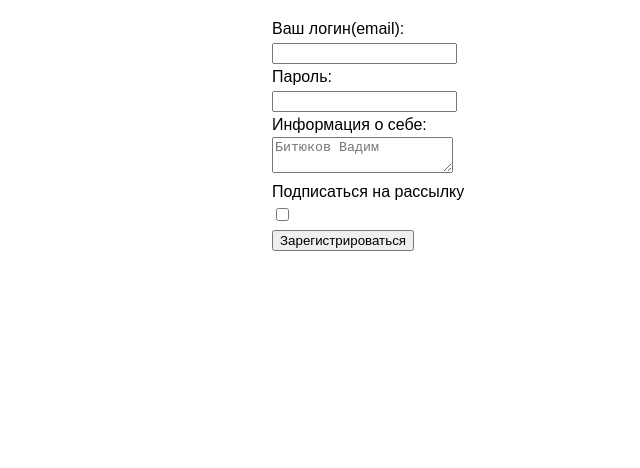
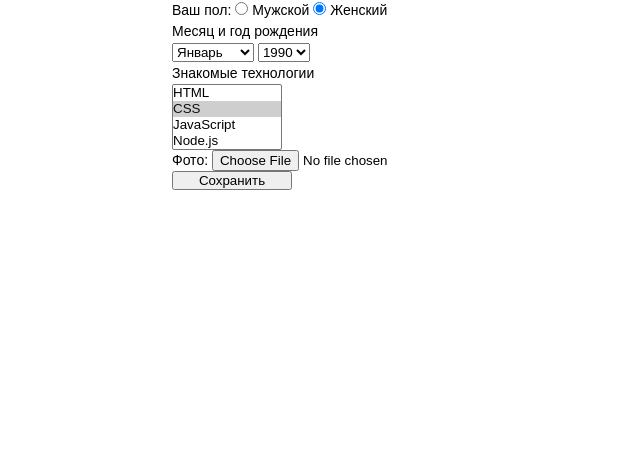
Before and after one commit to GoditZ/FormReg, a plain HTML site: page index.html in a window 1280 px wide. Shown: the part 332-800 px from the top of the page, without its empty margins (268-908 px from the left). Drawn offline with Linux system fonts and the light colour scheme.

Commit message:
Add files via upload

```diff
--- a/index.html
+++ b/index.html
@@ -1,35 +1,81 @@
-<!DOCTYPE html>
-<html lang="ru">
+<html lang="en">
 <head>
 	<meta charset="UTF-8">
-        <meta http-equiv="X-UA-Compatible" content="IE=edge">
 	<meta name="viewport" content="width=device-width, initial-scale=1.0">
-        <title>Регистрация</title>
-        <link rel="stylesheet" href="style/style.css">
+	<title>Редактирование профиля</title>
+	<link rel="stylesheet" href="./style/style.css">
 </head>
 <body>
 	<main>
-    <form>
-    <h1>Регистрация</h1>
-    <div>
-    <label for="email">Ваш логин(email):</label>
-    <input type="email" id="email" name="email" value="">
+		<form action="" method="POST" enctype="multipart/form-data" class="form">
+			<h1>Профиль</h1>
+			<div class="radio">
+				Ваш пол: <label for="Мужской"><input type="radio" name="radio" id="Мужской"> Мужской </label><label for="Женский"><input type="radio" name="radio" id="Женский" checked> Женский</label>
 			</div>
-    <div>
-    <label for="password">Пароль:</label>
-    <input type="password" id="password" name="password" value="">
+			<div class="born-date">
+				<p>Месяц и год рождения</p>
+				<div class="born-date_selects">
+					<select name="month" id="month">
+					<option value="01">Январь</option>
+					<option value="02">Февраль</option>
+					<option value="03">Март</option>
+					<option value="04">Апрель</option>
+					<option value="05">Май</option>
+					<option value="06">Июнь</option>
+					<option value="07">Июль</option>
+					<option value="08">Август</option>
+					<option value="09">Сентябрь</option>
+					<option value="10">Октябрь</option>
+					<option value="11">Ноябрь</option>
+					<option value="12">Декабрь</option>
+				</select>
+				<select name="year" id="year">
+					<option value="1990">1990</option>
+					<option value="1991">1991</option>
+					<option value="1992">1992</option>
+					<option value="1993">1993</option>
+					<option value="1994">1994</option>
+					<option value="1995">1995</option>
+					<option value="1996">1996</option>
+					<option value="1997">1997</option>
+					<option value="1998">1998</option>
+					<option value="1999">1999</option>
+					<option value="2000">2000</option>
+					<option value="2001">2001</option>
+					<option value="2002">2002</option>
+					<option value="2003">2003</option>
+					<option value="2004">2004</option>
+					<option value="2005">2005</option>
+					<option value="2006">2006</option>
+					<option value="2007">2007</option>
+					<option value="2008">2008</option>
+					<option value="2009">2009</option>
+					<option value="2010">2010</option>
+					<option value="2011">2011</option>
+					<option value="2012">2012</option>
+					<option value="2013">2013</option>
+					<option value="2014">2014</option>
+					<option value="2015">2015</option>
+					<option value="2016">2016</option>
+					<option value="2017">2017</option>
+					<option value="2018">2018</option>
+					<option value="2019">2019</option>
+					<option value="2020">2020</option>
+					<option value="2021">2021</option>
+					<option value="2022">2022</option>
+				</select>
 				</div>
-    <div>
-    <label for="info">Информация о себе:</label>
-    <textarea id="info" name="info" value="" placeholder="Битюков Вадим"></textarea>
 			</div>
-    <div>
-    <label for="subscrbe">Подписаться на рассылку</label>
-    <input type="checkbox" id="subscrbe" name="subscrbe" value="">
-    </div>
-    <div>
-        <input type="submit" id="registr" name="registr" value="Зарегистрироваться">
-    </div>
+			<label for="langprog">Знакомые технологии</label>
+			<select name="langprog" id="langprog" size="4" multiple>
+				<option value="HTML">HTML</option>
+				<option value="CSS" selected>CSS</option>
+				<option value="JavaScript">JavaScript</option>
+				<option value="Node.js">Node.js</option>
+			</select>
+			<label for="photo">Фото: <input type="file"></label>
+			<input type="hidden" value="Вадим Битюков?">
+			<input type="submit" value="Сохранить" id="submit">
 		</form>
 	</main>
 </body>
--- a/style/style.css
+++ b/style/style.css
@@ -1,16 +1,35 @@
 *{
-    box-sizing: 0;
+	margin: 0;
+	padding: 0;
+	box-sizing: border-box;
 }
 
-
 body{
-    font-family: Arial, Helvetica, sans-serif;
-    line-height: 1.5;
-    font-size: 16px;
+  font-family: Arial, Helvetica, sans-serif;
+  line-height: 1.5;
+  font-size: 14px;
+	padding: 30px;
 }
 
-form{
-  width: 200px;
+h1{
+	margin-bottom: 10px;
+}
+
+.form{
+	width: 400px;
+	display: flex;
+	flex-direction: column;
   margin: auto;
-  padding-top: 250px;
+padding-top: 250px;
 }
+
+#langprog{
+	max-width: 110px;
+}
+
+#submit{
+	width: 30%;
+}
+*{
+  box-sizing: 0;
+}
```
Lines whose indentation alone changed are shown as unchanged.
